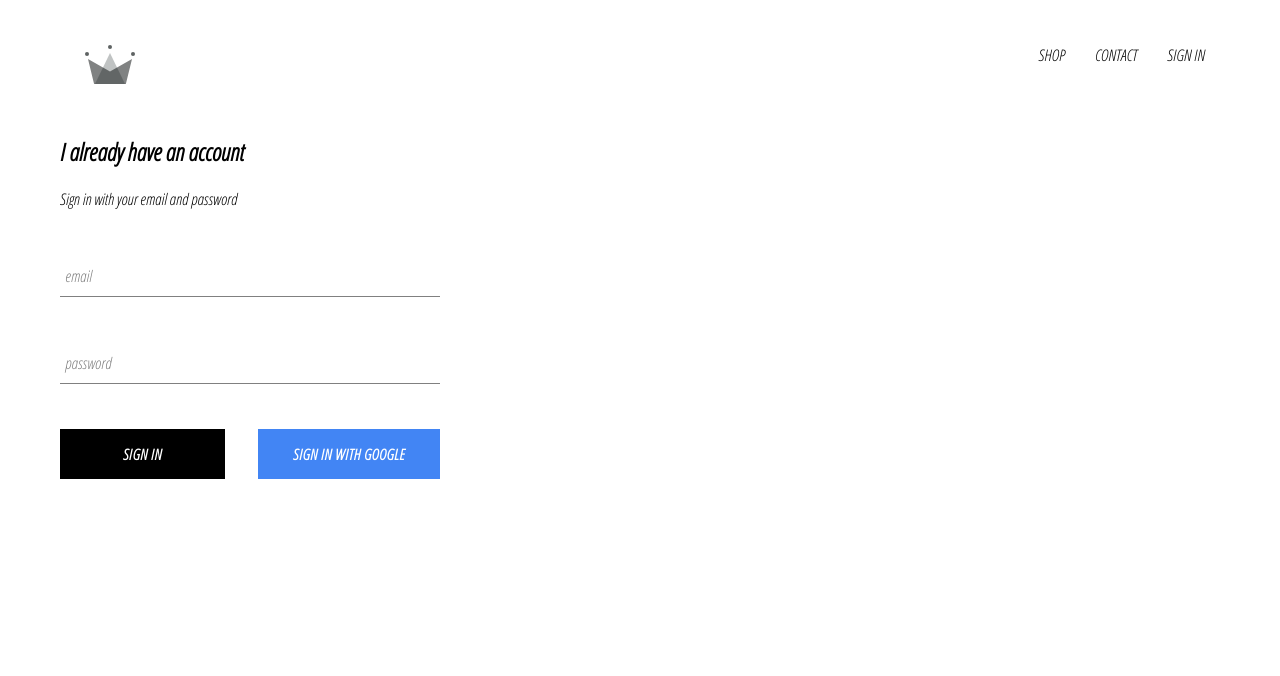
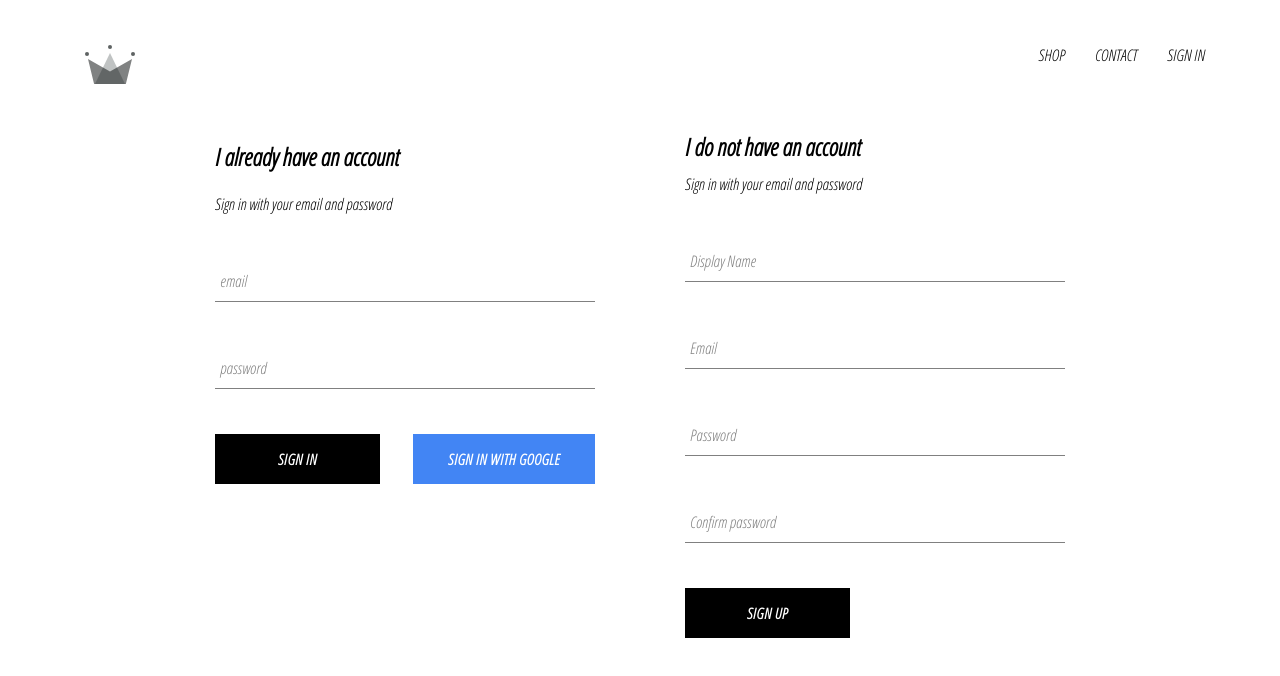
Before and after one commit to boby-g/crwn-clothing, a React (Create React App) app: page /signin in a window 1280 px wide. Shown: the top 676 px of the page. Built offline with nearby package versions, Linux system fonts and the light colour scheme; no server answers.

Commit message:
add sign up with email and password to application

```diff
--- a/src/App.js
+++ b/src/App.js
@@ -6,7 +6,7 @@
 import ShopPage from './pages/shop/shop.component'
 import Header from './components/header/header.component'
 import SignInAndSignUpPage from "./pages/sign-in-and-sign-up/sign-in-and-sign-up.component"
-import {auth} from './firebase/firebase.utils'
+import {auth,createUserProfileDocument} from './firebase/firebase.utils'
 
 class App extends React.Component{
   constructor(){
@@ -18,9 +18,23 @@
   }
 unsuscribeForAuth=null;
 componentDidMount(){
-  this.unsuscribeForAuth=auth.onAuthStateChanged(user=>{
-    this.setState({currentUser:user})
-    console.log(user);
+  this.unsuscribeForAuth=auth.onAuthStateChanged(async userAuth=>{
+    if(userAuth){
+      const userRef= await createUserProfileDocument(userAuth);
+      userRef.onSnapshot(snapshot=>{
+        this.setState({
+          currentUser:{
+            id:snapshot.id,
+            ...snapshot.data()
+          }
+        }, ()=>{
+          console.log(this.state.currentUser);
+        })
+      })
+    }else{
+      this.setState({currentUser:userAuth});
+    }
+    console.log(this.state.currentUser);
   })
 }
 componentWillUnmount(){
--- /dev/null
+++ b/src/components/sign-up/sign-up.component.jsx
@@ -0,0 +1,98 @@
+import React from "react";
+
+import FormInput from "../form-input/form-input.component";
+import CustomButton from "../custom-button/custom-button.component";
+
+import { auth, createUserProfileDocument } from "../../firebase/firebase.utils";
+import "./sign-up.styles.scss";
+
+class SignUp extends React.Component {
+  constructor() {
+    super();
+    this.state = {
+      displayName: "",
+      email: "",
+      password: "",
+      confirmPassword: ""
+    };
+  }
+
+  handleSubmit = async (event) => {
+    event.preventDefault();
+    const {displayName,email,password,confirmPassword}=this.state;
+    console.log('password '+password);
+    console.log("confirmPassword "+confirmPassword);
+    console.log('op '+password!==confirmPassword);
+    if(password!==confirmPassword){
+        alert("password don't match");
+    }
+    try {
+      const {user} =await auth.createUserWithEmailAndPassword(email,password);
+      await createUserProfileDocument(user,{displayName})
+      this.setState(
+        {
+          displayName: "",
+          email: "",
+          password: "",
+          confirmPassword: ""
+        }
+      )
+    } catch (error) {
+      console.error(error);
+    }
+  };
+
+  handleChange = event => {
+
+    const {name,value}=event.target;
+    this.setState({[name]:value});
+
+  };
+
+  render() {
+    const { displayName, email, password, confirmPassword } = this.state;
+    return (
+      <div className="sign-up">
+        <h2 className="title">I do not have an account</h2>
+        <span>Sign in with your email and password</span>
+        <form className="sign-up-form" onSubmit={this.handleSubmit}>
+          <FormInput
+            type="text"
+            name="displayName"
+            value={displayName}
+            onChange={this.handleChange}
+            label="Display Name"
+            required
+          ></FormInput>
+          <FormInput
+            type="email"
+            name="email"
+            value={email}
+            onChange={this.handleChange}
+            label="Email"
+            required
+          ></FormInput>
+          <FormInput
+            type="password"
+            name="password"
+            value={password}
+            onChange={this.handleChange}
+            label="Password"
+            required
+          ></FormInput>
+          <FormInput
+            type="password"
+            name="confirmPassword"
+            value={confirmPassword}
+            onChange={this.handleChange}
+            label="Confirm password"
+            required
+          ></FormInput>
+          <CustomButton type="submit">SIGN UP</CustomButton>
+        </form>
+      </div>
+    );
+  }
+}
+
+export default SignUp;
--- /dev/null
+++ b/src/components/sign-up/sign-up.styles.scss
@@ -0,0 +1,10 @@
+.sign-up {
+    width: 380px;
+    display: flex;
+    flex-direction: column;
+
+    .title {
+        margin: 10px 0;
+    }
+
+}
--- a/src/firebase/firebase.utils.js
+++ b/src/firebase/firebase.utils.js
@@ -13,6 +13,26 @@
     measurementId: "G-6PWN0WVF6V"
   }
 
+  export const createUserProfileDocument= async (userAuth, additionalData) => {
+    if(!userAuth) return;
+    const userRef= firestore.doc(`users/${userAuth.uid}`);
+    const snapshot=await userRef.get();
+    if(!snapshot.exists){
+      const {displayName,email}=userAuth;
+      const createAt= new Date();
+      try {
+        await userRef.set({
+          displayName,email,createAt,...additionalData
+        });
+
+      } catch (error) {
+        console.log('error creating user', error);
+      }
+
+    }
+    return userRef;
+  }
+
   firebase.initializeApp(config);
 
   export const auth=firebase.auth();
--- a/src/pages/sign-in-and-sign-up/sign-in-and-sign-up.component.jsx
+++ b/src/pages/sign-in-and-sign-up/sign-in-and-sign-up.component.jsx
@@ -1,11 +1,13 @@
 import React from 'react';
 import SignIn from '../../components/sign-in/sign-in.component'
 import './sign-in-and-sign-up.styles.scss';
+import SignUp from '../../components/sign-up/sign-up.component';
 
 const SignInAndSignUpPage = ()=> (
 
 <div className='sign-in-and-sign-up'>
 <SignIn/>
+<SignUp/>
 </div>
 
 );
--- a/src/pages/sign-in-and-sign-up/sign-in-and-sign-up.styles.scss
+++ b/src/pages/sign-in-and-sign-up/sign-in-and-sign-up.styles.scss
@@ -0,0 +1,6 @@
+.sign-in-and-sign-up {
+    width:850px;
+    display: flex;
+    justify-content: space-between;
+    margin: 30px auto;
+}
```
